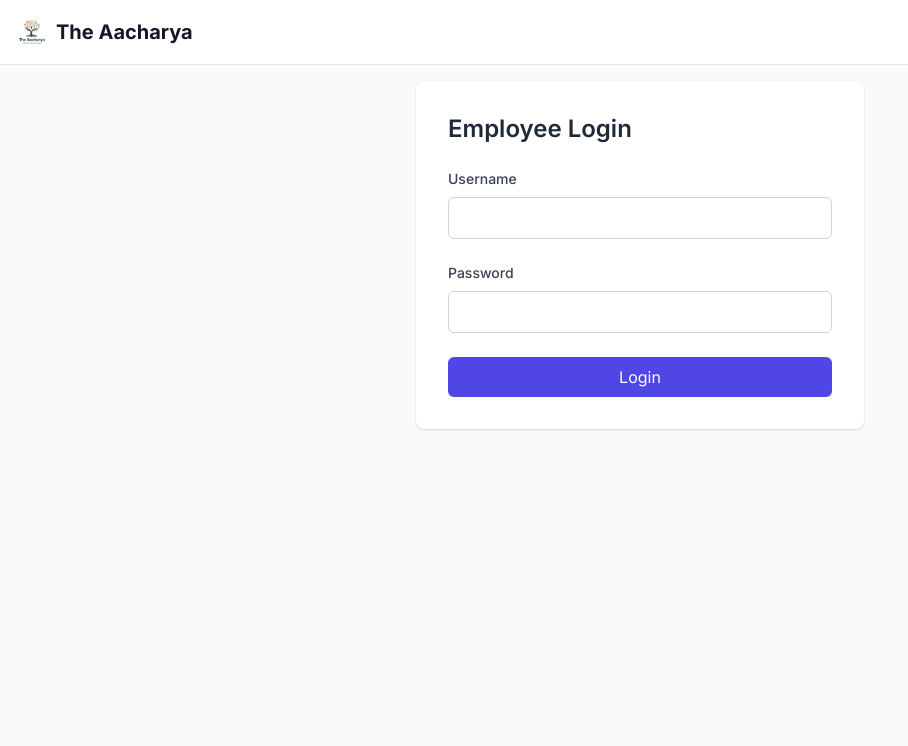
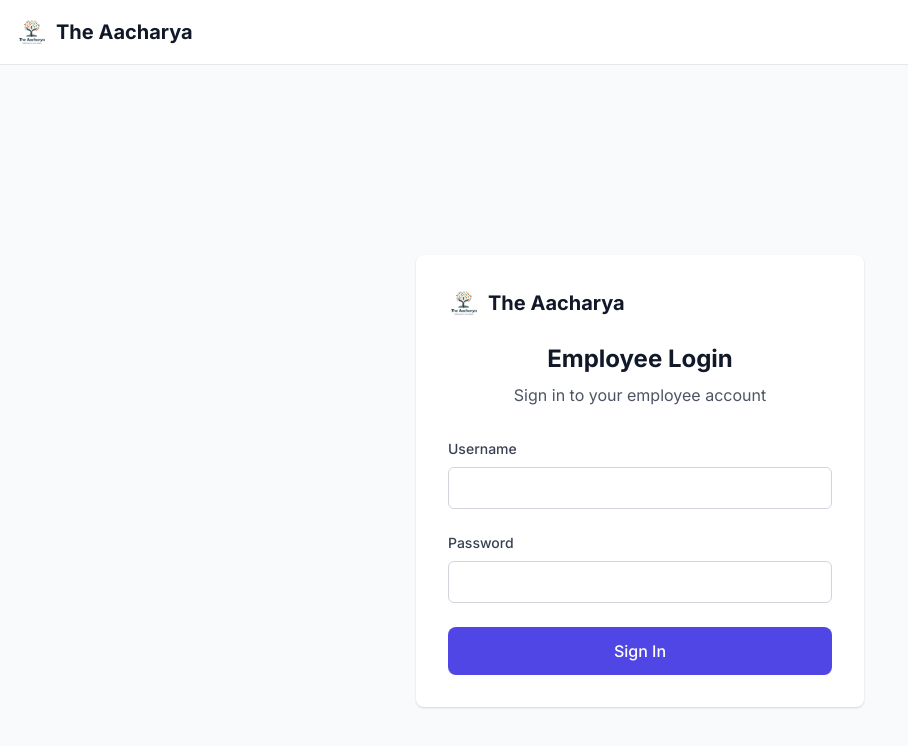
Before and after one commit to chanyahs1/yo, a React (Vite) app: page /#/employee-login in a window 1280 px wide. Shown: the top 746 px of the page, without its empty margins (0-908 px from the left). Built offline with nearby package versions, Linux system fonts and the light colour scheme.

Commit message:
Update Employee Login Page Layout

```diff
--- a/src/pages/EmployeeLoginPage.jsx
+++ b/src/pages/EmployeeLoginPage.jsx
@@ -1,6 +1,7 @@
 import React, { useState } from 'react';
 import { motion } from 'framer-motion';
 import { useNavigate } from 'react-router-dom';
+import Logo from '../components/ui/Logo';
 
 export default function EmployeeLoginPage() {
   const navigate = useNavigate();
@@ -38,14 +39,18 @@
   };
 
   return (
-    <motion.div
-      initial={{ opacity: 0 }}
-      animate={{ opacity: 1 }}
-      transition={{ duration: 0.5 }}
-      className="max-w-md mx-auto"
-    >
-      <div className="bg-white rounded-lg shadow-card p-8">
-        <h1 className="text-2xl font-semibold text-neutral-800 mb-6">Employee Login</h1>
+    <div className="min-h-screen bg-neutral-50 flex flex-col items-center justify-center p-4">
+      <motion.div
+        initial={{ opacity: 0, y: 20 }}
+        animate={{ opacity: 1, y: 0 }}
+        transition={{ duration: 0.5 }}
+        className="w-full max-w-md bg-white rounded-lg shadow-card p-8"
+      >
+        <div className="text-center mb-8">
+          <Logo />
+          <h2 className="mt-6 text-2xl font-bold text-neutral-900">Employee Login</h2>
+          <p className="mt-2 text-neutral-600">Sign in to your employee account</p>
+        </div>
 
         {error && (
           <div className="mb-4 p-4 bg-error-50 text-error-700 rounded-md">
@@ -82,12 +87,12 @@
 
           <button
             type="submit"
-            className="w-full px-6 py-2 bg-primary-600 text-white rounded-md hover:bg-primary-700 focus:outline-none focus:ring-2 focus:ring-primary-500"
+            className="w-full bg-primary-600 text-white rounded-lg px-4 py-3 font-medium hover:bg-primary-700 transition-colors"
           >
-            Login
+            Sign In
           </button>
         </form>
-      </div>
-    </motion.div>
+      </motion.div>
+    </div>
   );
 }
```
